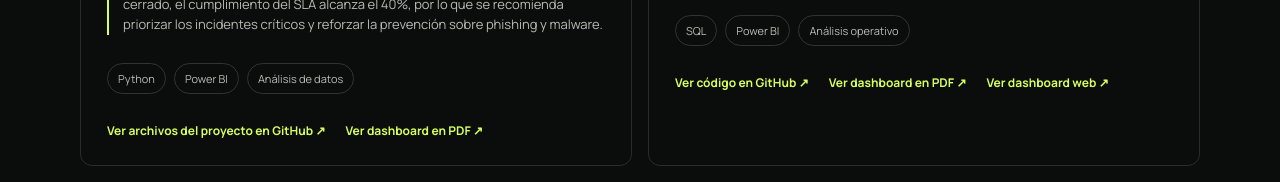
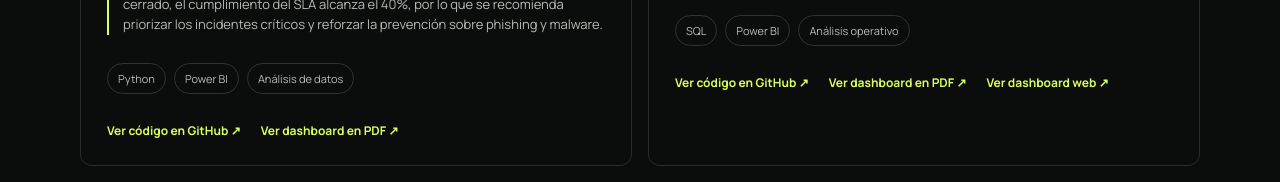
Before and after one commit to fernandezmaximiliano255-spec/portfolio-data, a React (Vite) app: page / in a window 1280 px wide. Shown: the part 2460-2642 px from the top of the page. Built offline with nearby package versions, Linux system fonts and the light colour scheme.

Commit message:
Uniformar etiqueta del primer proyecto

```diff
--- a/src/main.jsx
+++ b/src/main.jsx
@@ -5,11 +5,19 @@ import './styles.css';
 
 
 
+
+
+
+
 const projects = [
-  { title: 'Limpieza y análisis de datos', description: 'Proyecto de análisis de datos con limpieza y transformación de información mediante Python, seguido de la creación de un dashboard interactivo en Power BI.', conclusion: 'El análisis muestra 30 incidentes registrados. Aunque el 76,67% se encuentra cerrado, el cumplimiento del SLA alcanza el 40%, por lo que se recomienda priorizar los incidentes críticos y reforzar la prevención sobre phishing y malware.', tags: ['Python', 'Power BI', 'Análisis de datos'], link: 'https://github.com/fernandezmaximiliano255-spec/portfolio-data/tree/main/proyecto-ciberseguridad-powerbi', linkLabel: 'Ver archivos del proyecto en GitHub ↗', pdf: '/panel-operaciones-horizontal.pdf' },
+  { title: 'Limpieza y análisis de datos', description: 'Proyecto de análisis de datos con limpieza y transformación de información mediante Python, seguido de la creación de un dashboard interactivo en Power BI.', conclusion: 'El análisis muestra 30 incidentes registrados. Aunque el 76,67% se encuentra cerrado, el cumplimiento del SLA alcanza el 40%, por lo que se recomienda priorizar los incidentes críticos y reforzar la prevención sobre phishing y malware.', tags: ['Python', 'Power BI', 'Análisis de datos'], link: 'https://github.com/fernandezmaximiliano255-spec/portfolio-data/tree/main/proyecto-ciberseguridad-powerbi', linkLabel: 'Ver código en GitHub ↗', pdf: '/panel-operaciones-horizontal.pdf' },
   { title: 'AlertOps Analytics', description: 'Dashboard de monitoreo operativo para analizar alertas, estados de casos, severidad, falsos positivos y cumplimiento de SLA.', conclusion: 'Proyecto orientado a transformar datos operativos en indicadores claros para priorizar alertas y mejorar la eficiencia del proceso de revisión.', tags: ['SQL', 'Power BI', 'Análisis operativo'], link: 'https://github.com/fernandezmaximiliano255-spec/portfolio-data/tree/main/alertops-analytics', linkLabel: 'Ver código en GitHub ↗', pdf: '/alertops-dashboard.pdf', web: '/alertops-dashboard/' },
   { title: 'AutoData Comercial', description: 'Análisis comercial de una agencia ficticia de vehículos en Argentina, con información de ventas, facturación, márgenes, sucursales y vendedores.', conclusion: 'El dashboard permite identificar el desempeño comercial y responder preguntas de negocio mediante consultas SQL sobre una base PostgreSQL, con indicadores y visualizaciones desarrollados en Power BI.', tags: ['PostgreSQL', 'SQL', 'Power BI', 'Análisis comercial'], link: 'https://github.com/fernandezmaximiliano255-spec/autodata-comercial', linkLabel: 'Ver proyecto en GitHub ↗', pdf: 'https://raw.githubusercontent.com/fernandezmaximiliano255-spec/autodata-comercial/main/PanelComercialVehiculos-horizontal.pdf' },
 ];
+
+
+
+
 
 
 
@@ -30,4 +38,8 @@ function App() {
 
 
 
+
+
+
+
 createRoot(document.getElementById('root')).render(<StrictMode><App /></StrictMode>);
```
